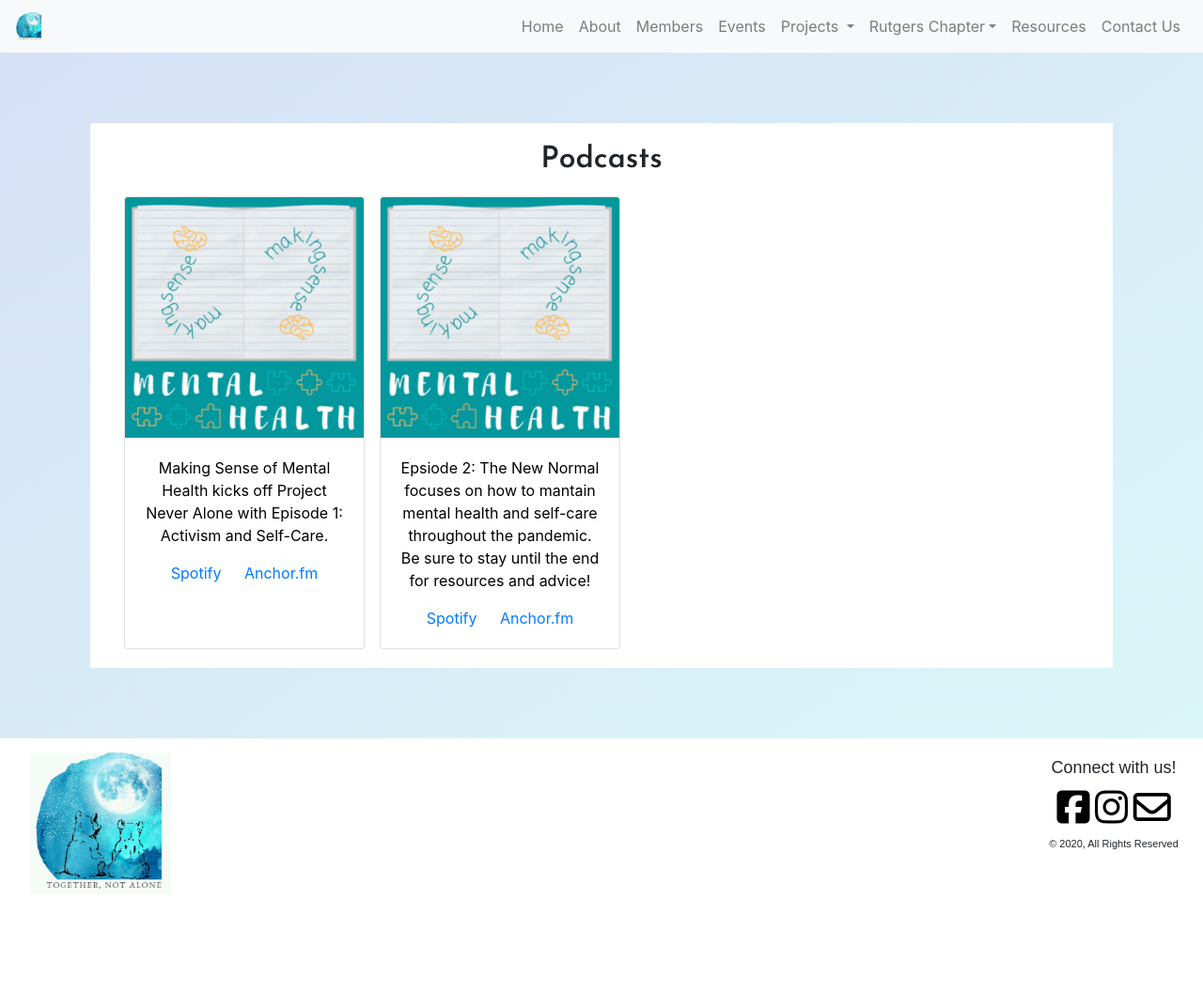
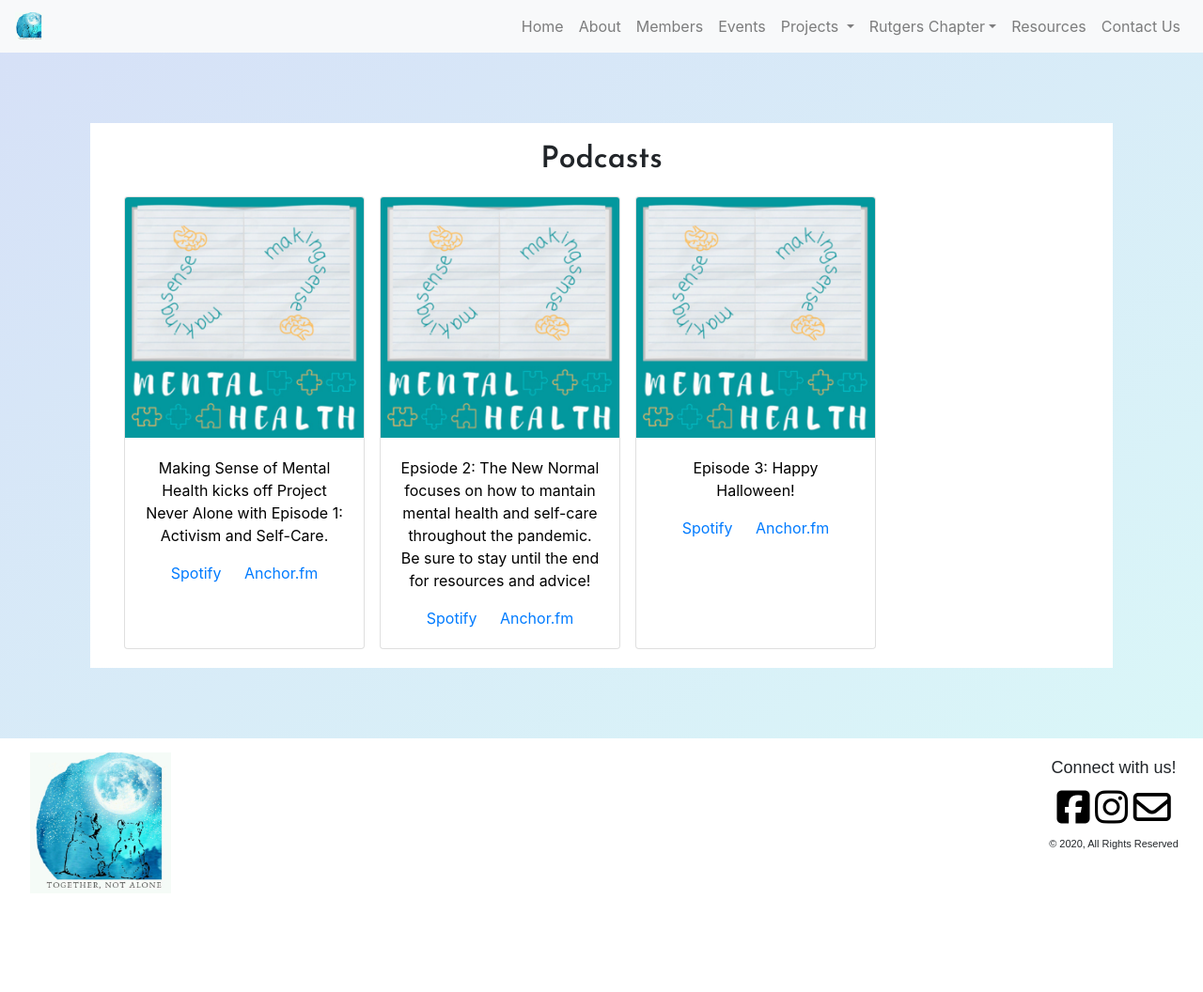
Before and after one commit to togethernotalone/togethernotalone.github.io, a Jekyll site: the page built from podcasts.html, in a window 1280 px wide. Shown: the whole page at 94% size. Built offline with Jekyll 4.4.1, drawn with Linux system fonts in a browser that asks for light colours; nearby versions of some CDN libraries; some web fonts are replaced.

Commit message:
new podcast

```diff
--- a/podcasts.html
+++ b/podcasts.html
@@ -43,6 +43,18 @@
                     <a href="https://anchor.fm/makingsenseofmentalhealth/episodes/The-New-Normal-College-Edition-eiqm5a" class="card-link">Anchor.fm</a>
                 </div>
             </div>
+            <div class="card card-fix ml-3">
+                <img src = "/assets/podcast-1.png" class = "card-img-top" alt="Third Podcast">
+                <div class = "card-body">
+                    <p class = "card-text deco-none">
+                        Episode 3: Happy Halloween!
+                    </p>
+                    <a href="https://open.spotify.com/episode/3lt7MorQmXJUfUlXPKgm9o?si=kdfmcbWsSfedPUI51LYuDA"
+                    class="card-link">Spotify</a>
+                    <a href="https://anchor.fm/makingsenseofmentalhealth/episodes/The-New-Normal-College-Edition-eiqm5a"
+                    class="card-link">Anchor.fm</a>
+                </div>
+            </div>
         </div>
         </div>
         </div>
```
